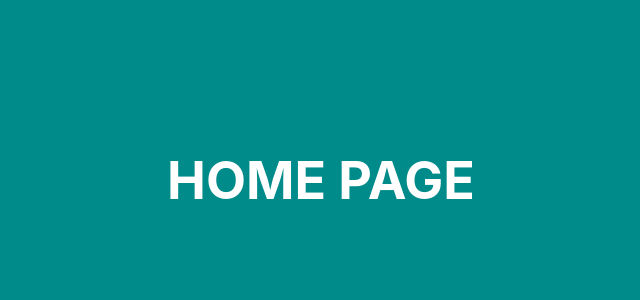
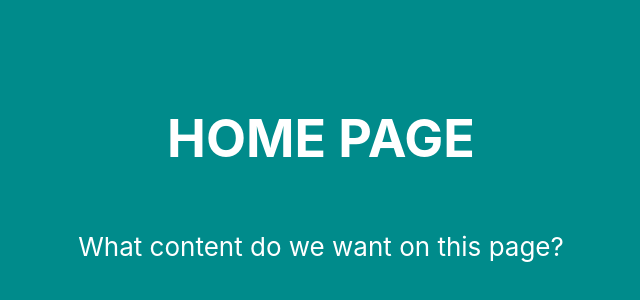
Before and after one commit to FIS-CBM/fis-profile, a React (Create React App) app in the folder fis-front/: page / in a window 1280 px wide. Shown: the part 220-520 px from the top of the page, without its empty margins (319-959 px from the left). Built offline with nearby package versions, Linux system fonts and the light colour scheme.

Commit message:
#2 [Home Page] Modified home page; what content is needed? (#5)
* changed background color on home page

* edited home page content; what content is needed?

```diff
--- a/fis-front/src/App.js
+++ b/fis-front/src/App.js
@@ -6,6 +6,7 @@ function App() {
     <div className="App">
       <header className="App-header">
         <h1>HOME PAGE</h1>
+        <p>What content do we want on this page?</p>
       </header>
     </div>
   );
```
